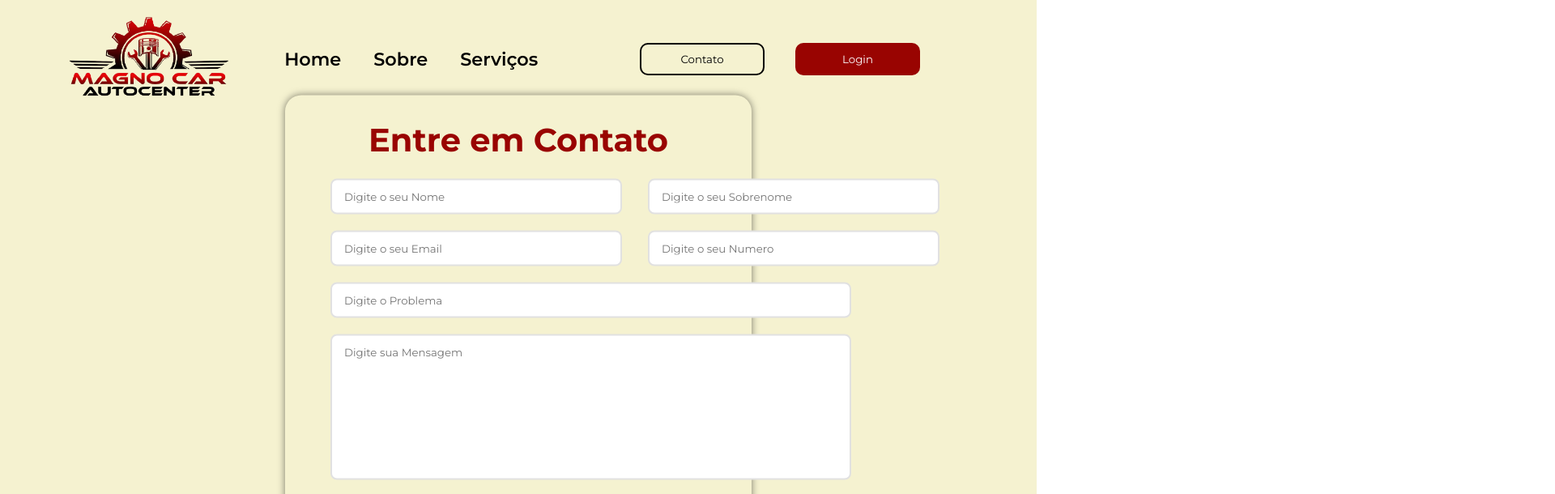
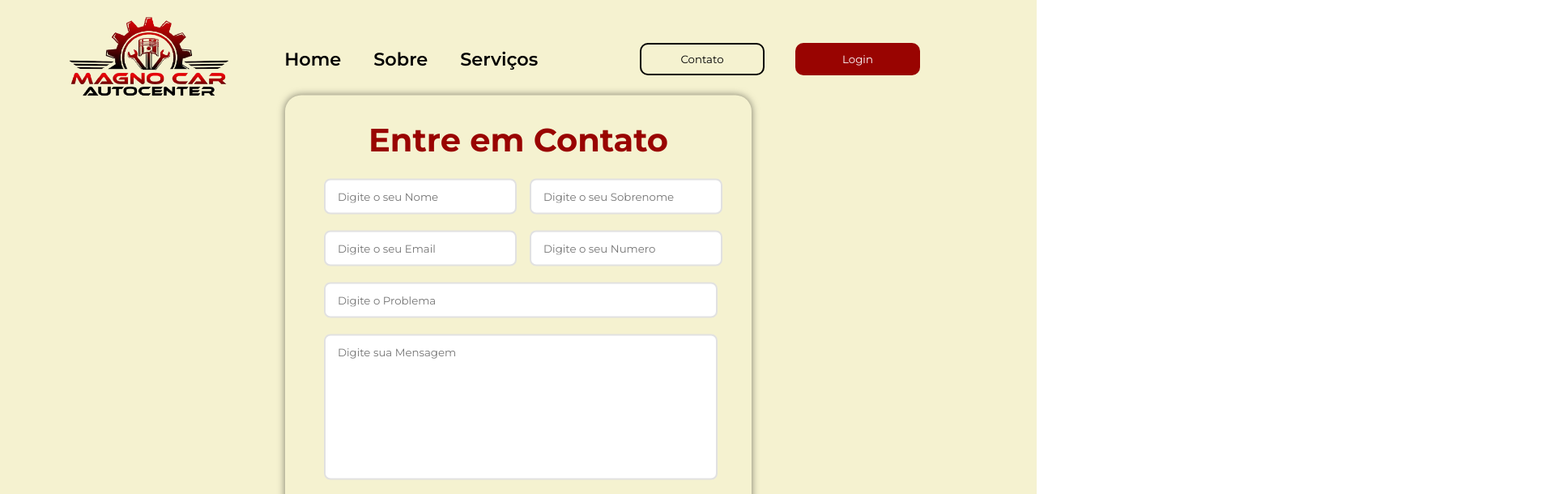
Before and after one commit to davimaciel023/magnoCar-servidor, an Angular app: page /contato in a window 1280 px wide. Shown: the top 610 px of the page at 81% size, 1920 px wide, since content can reach past the window. Built offline with nearby package versions, Linux system fonts and the light colour scheme.

Commit message:
correção completa

```diff
--- a/src/app/componente/pages/contato/contato.component.scss
+++ b/src/app/componente/pages/contato/contato.component.scss
@@ -17,23 +17,24 @@ main{
         font-size: 24px;
         .nomeCompleto{
             display: flex;
-            gap: 1rem;
-            width: 900px;
+            gap: 0.5rem;
+            width: 120%;
         }
         .contatos{
             display: flex;
-            gap: 1rem;
-            width: 900px;
+            gap: 0.5rem;
+            width: 120%;
         }
         .problemas{
             display: flex;
-            gap: 1rem;
-            width: 201vh;
+            gap: 0.5rem;
+            width: 245%;
+
         }
         .mensagem{
             display: flex;
-            gap: 1rem;
-            width: 201vh;
+            gap: 0.5rem;
+            width: 245%;
             height: 200px;
         }
         textarea{
```
